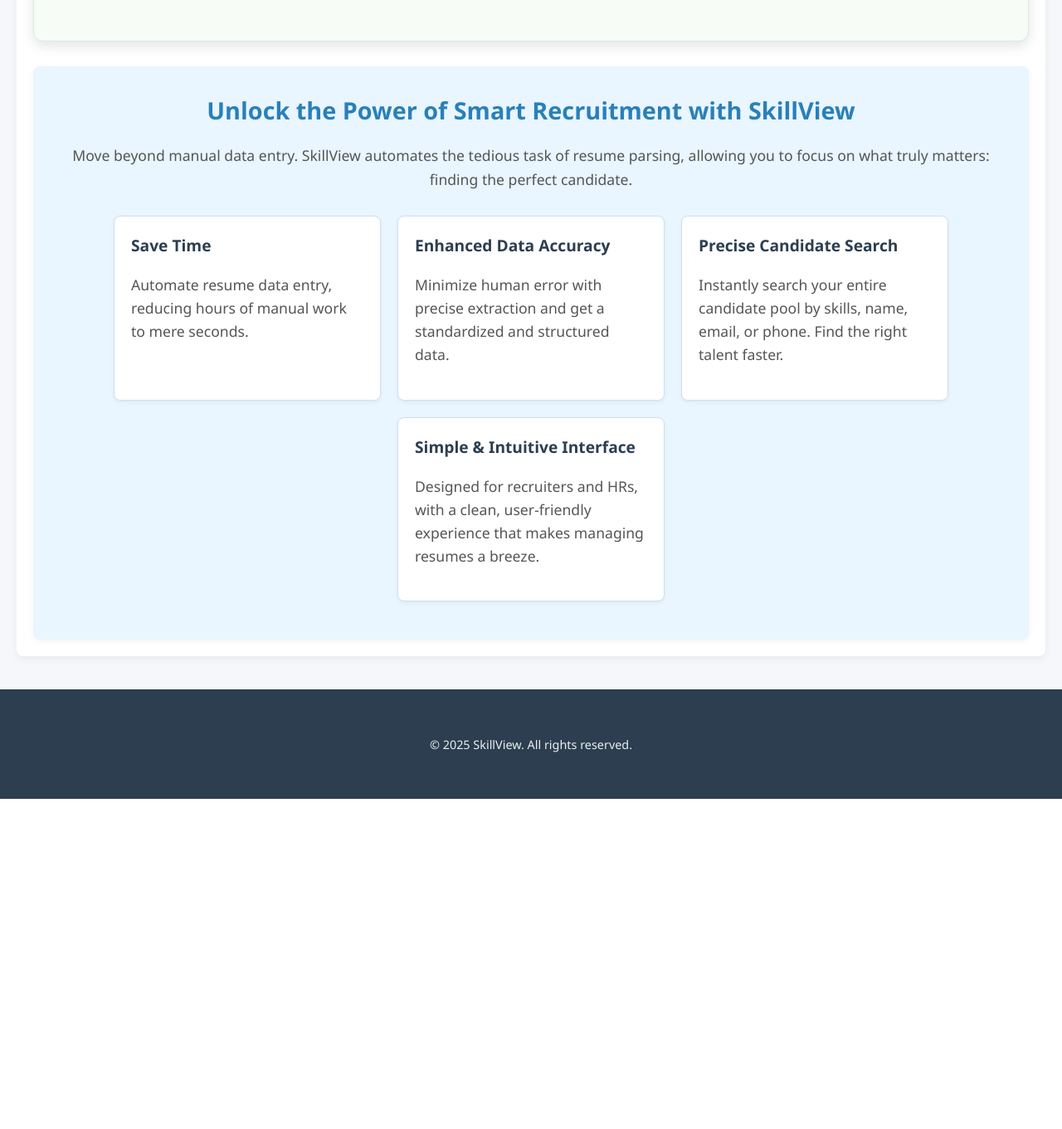
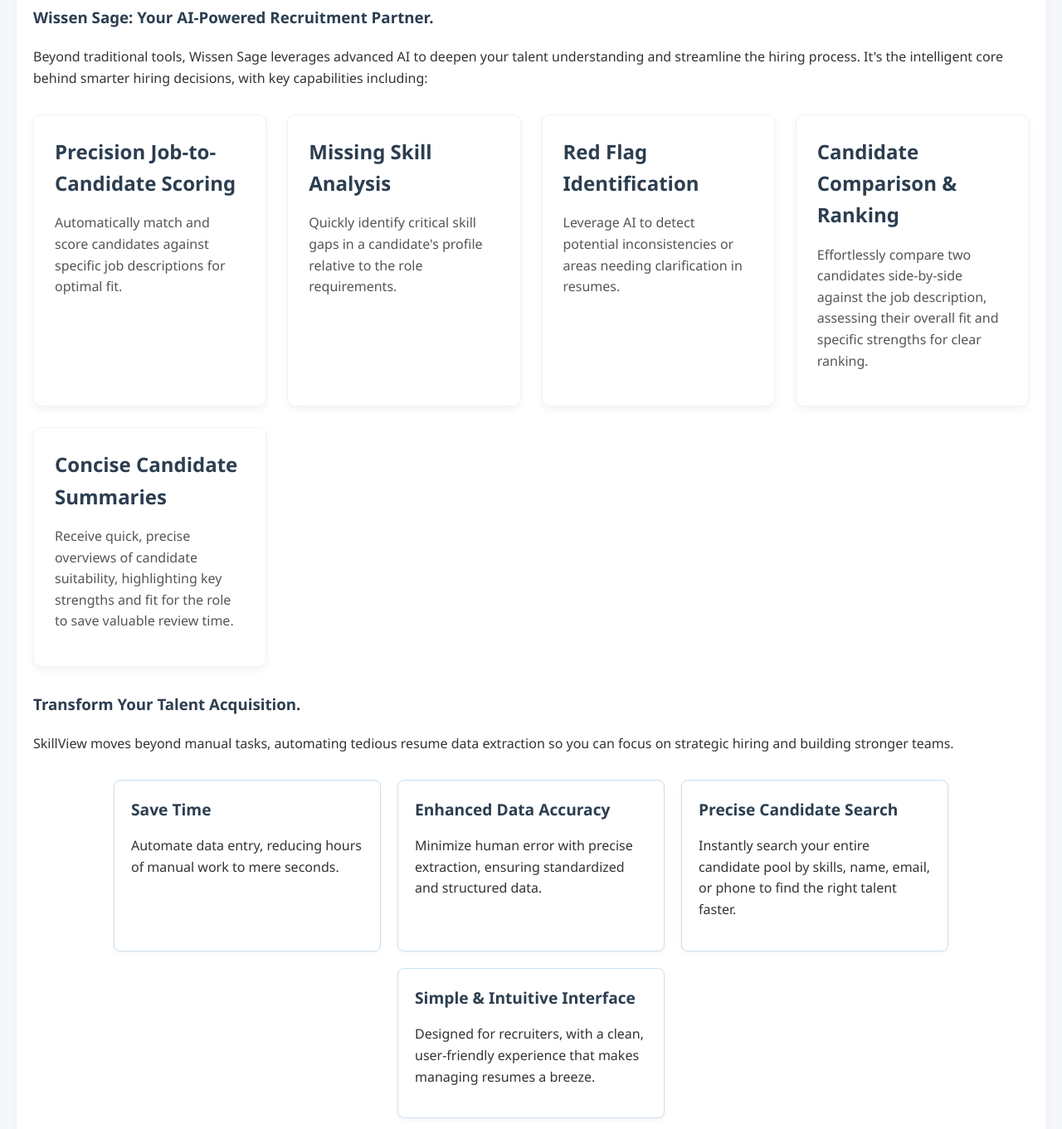
Before and after one commit to Singhajitman/resume-parser-flask, a Flask app: page /upload in a window 1280 px wide. Shown: the part 1481-2842 px from the top of the page at 83% size. Before the commit the page ends 2444 px from the top, so only its background shows below. Run offline with Flask 3, Linux system fonts and the light colour scheme; some libraries are stand-ins or nearby versions; some web fonts are replaced.

Commit message:
front end changes and new ai feature update

```diff
--- a/templates/upload.html
+++ b/templates/upload.html
@@ -1,19 +1,28 @@
 {% extends 'base.html' %}
 
 {% block content %}
-  <h2>Effortless Talent Discovery & Management</h2>
-  <p>Streamline your recruitment process with SkillView, your intelligent tool for extracting key information from resumes and managing candidate data efficiently.</p>
+    {# Hero Section - Captivating Headline and Subtitle #}
+    <div class="hero-section">
+        <h1>Unlock Superior Talent with SkillView.</h1>
+        <p class="hero-subtitle">Revolutionize your recruitment. SkillView combines effortless resume parsing with powerful AI insights to find your ideal candidates, faster and with unmatched precision.</p>
+    </div>
 
+    {# Main Upload Form - Clear and Inviting #}
+    <div class="upload-section">
+        <h3>Ready to Transform Your Hiring?</h3>
+        <p>Upload a resume below to experience SkillView's intelligent parsing and begin your enhanced talent discovery journey.</p>
         <form method="post" enctype="multipart/form-data">
             <label for="resume">Select a Resume File (PDF or DOCX)</label>
             <input type="file" name="resume" id="resume" accept=".pdf,.docx" required>
             <button type="submit">Upload & Parse</button>
         </form>
+    </div>
 
-  {# Feature 1 - Seamless Integrations #}
-  <div class="highlight-section">
-    <h3>Seamless Integrations for a Unified HR Ecosystem</h3>
-    <p>SkillView isn't just a standalone tool; it's engineered for effortless integration with your existing enterprise HR platforms. Synchronize your talent data and eliminate manual transfers, ensuring a single source for your workforce.</p>
+    {# Feature 1 - Seamless Integrations (Visually Enhanced) #}
+    <div class="feature-block integration-block">
+        <div class="content-left">
+            <h3>Integrate. Unify. Elevate.</h3>
+            <p>SkillView isn't just a standalone tool; it's engineered for effortless integration with your existing enterprise HR platforms. Synchronize your talent data and eliminate manual transfers, ensuring a single source of truth for your workforce.</p>
             <div class="integration-logos">
                 <span>SAP SuccessFactors</span>
                 <span>Workday</span>
@@ -24,50 +33,71 @@
                 <span>And many more...</span>
             </div>
         </div>
+        <div class="image-right">
+            <img src="https://images.unsplash.com/photo-1553729707-1d542387140f?crop=entropy&cs=tinysrgb&fit=max&fm=jpg&ixid=M3w1ODU3Mzh8MHwxfHNlYXJjaHw0fHNuZWFtbG%20lc3M%20lJTIwaW50ZWdyYXRpb25zJTIwZGF0YSUyMGZsb3d8ZW58MHx8fHwxNzE3Mjg5Mzg2fDA&ixlib=rb-4.0.3&q=80&w=1080" alt="Seamless Integrations" loading="lazy">
+        </div>
+    </div>
 
-  {# Feature 2 - Introducing Wissen Sage AI #}
-  <div class="highlight-section wissen-sage-section">
-    <h3>Introducing Wissen Sage. Your Enterprise's AI intelligence Core</h3>
-    <p>Beyond traditional talent acquisition, SkillView is integrated with Wissen Sage, our proprietary AI backend engineered to unlock and leverage your organization's collective intelligence. Key capabilities include:</p>
+    {# Feature 2 - Wissen Sage AI (Central & Impactful) #}
+    <div class="feature-block wissen-sage-block reverse-layout">
+        <div class="image-left">
+            <img src="https://images.unsplash.com/photo-1601676643666-83a31c50e41f?crop=entropy&cs=tinysrgb&fit=max&fm=jpg&ixid=M3w1ODU3Mzh8MHwxfHNlYXJjaHw3fHBBJTIwaW50ZWxsaWdlbmNlJTIwZ2xvYmFsJTIwbmV0d29ya3xlbnwwfHx8fDE3MTcyODkzNTZ8MA&ixlib=rb-4.0.3&q=80&w=1080" alt="Wissen Sage AI" loading="lazy">
+        </div>
+        <div class="content-right">
+            <h3>Wissen Sage: Your AI-Powered Recruitment Partner.</h3>
+            <p>Beyond traditional tools, Wissen Sage leverages advanced AI to deepen your talent understanding and streamline the hiring process. It's the intelligent core behind smarter hiring decisions, with key capabilities including:</p>
             <ul class="sage-capabilities">
                 <li>
-            <h4>Job Description-to-Resume Scoring</h4>
-            <p>Automatically match and score candidates against specific job descriptions.</p>
+                    <h4>Precision Job-to-Candidate Scoring</h4>
+                    <p>Automatically match and score candidates against specific job descriptions for optimal fit.</p>
                 </li>
                 <li>
                     <h4>Missing Skill Analysis</h4>
-            <p>Quickly identify what's missing in a candidate's profile relative to a job role. Pinpoint skill gaps that might affect fit.</p>
+                    <p>Quickly identify critical skill gaps in a candidate's profile relative to the role requirements.</p>
                 </li>
                 <li>
                     <h4>Red Flag Identification</h4>
-            <p>Leverage AI to detect potential inconsistencies, unusual patterns, or missing critical information in resumes.</p>
+                    <p>Leverage AI to detect potential inconsistencies or areas needing clarification in resumes.</p>
+                </li>
+                <li>
+                    <h4>Candidate Comparison & Ranking</h4>
+                    <p>Effortlessly compare two candidates side-by-side against the job description, assessing their overall fit and specific strengths for clear ranking.</p>
+                </li>
+                <li>
+                    <h4>Concise Candidate Summaries</h4>
+                    <p>Receive quick, precise overviews of candidate suitability, highlighting key strengths and fit for the role to save valuable review time.</p>
                 </li>
             </ul>
         </div>
+    </div>
 
-
-  {# Existing general features section #}
-  <div class="features-section">
-    <h3>Unlock the Power of Smart Recruitment with SkillView</h3>
-    <p>Move beyond manual data entry. SkillView automates the tedious task of resume parsing, allowing you to focus on what truly matters: finding the perfect candidate.</p>
+    {# Existing general features section - Reimagined for Impact #}
+    <div class="feature-block general-features-block">
+        <div class="content-left">
+            <h3>Transform Your Talent Acquisition.</h3>
+            <p>SkillView moves beyond manual tasks, automating tedious resume data extraction so you can focus on strategic hiring and building stronger teams.</p>
             <ul class="features-list">
                 <li>
                     <strong>Save Time</strong>
-        <p>Automate resume data entry, reducing hours of manual work to mere seconds.</p>
+                    <p>Automate data entry, reducing hours of manual work to mere seconds.</p>
                 </li>
                 <li>
                     <strong>Enhanced Data Accuracy</strong>
-        <p>Minimize human error with precise extraction and get a standardized and structured data.</p>
+                    <p>Minimize human error with precise extraction, ensuring standardized and structured data.</p>
                 </li>
                 <li>
                     <strong>Precise Candidate Search</strong>
-        <p>Instantly search your entire candidate pool by skills, name, email, or phone. Find the right talent faster.</p>
-      </li>
+                    <p>Instantly search your entire candidate pool by skills, name, email, or phone to find the right talent faster.</p>
                 </li>
                 <li>
                     <strong>Simple & Intuitive Interface</strong>
-        <p>Designed for recruiters and HRs, with a clean, user-friendly experience that makes managing resumes a breeze.</p>
+                    <p>Designed for recruiters, with a clean, user-friendly experience that makes managing resumes a breeze.</p>
                 </li>
             </ul>
         </div>
+        <div class="image-right">
+            <img src="https://images.unsplash.com/photo-1520607994348-185d26e49a8f?crop=entropy&cs=tinysrgb&fit=max&fm=jpg&ixid=M3w1ODU3Mzh8MHwxfHNlYXJjaHw1fHByb2R1Y3QlMjBkYXNoYm9hcmR8ZW58MHx8fHwxNzE3Mjg5NDA3fDA&ixlib=rb-4.0.3&q=80&w=1080" alt="Smart Recruitment Dashboard" loading="lazy">
+        </div>
+    </div>
+
 {% endblock %}
```
Lines whose indentation alone changed are shown as unchanged.
